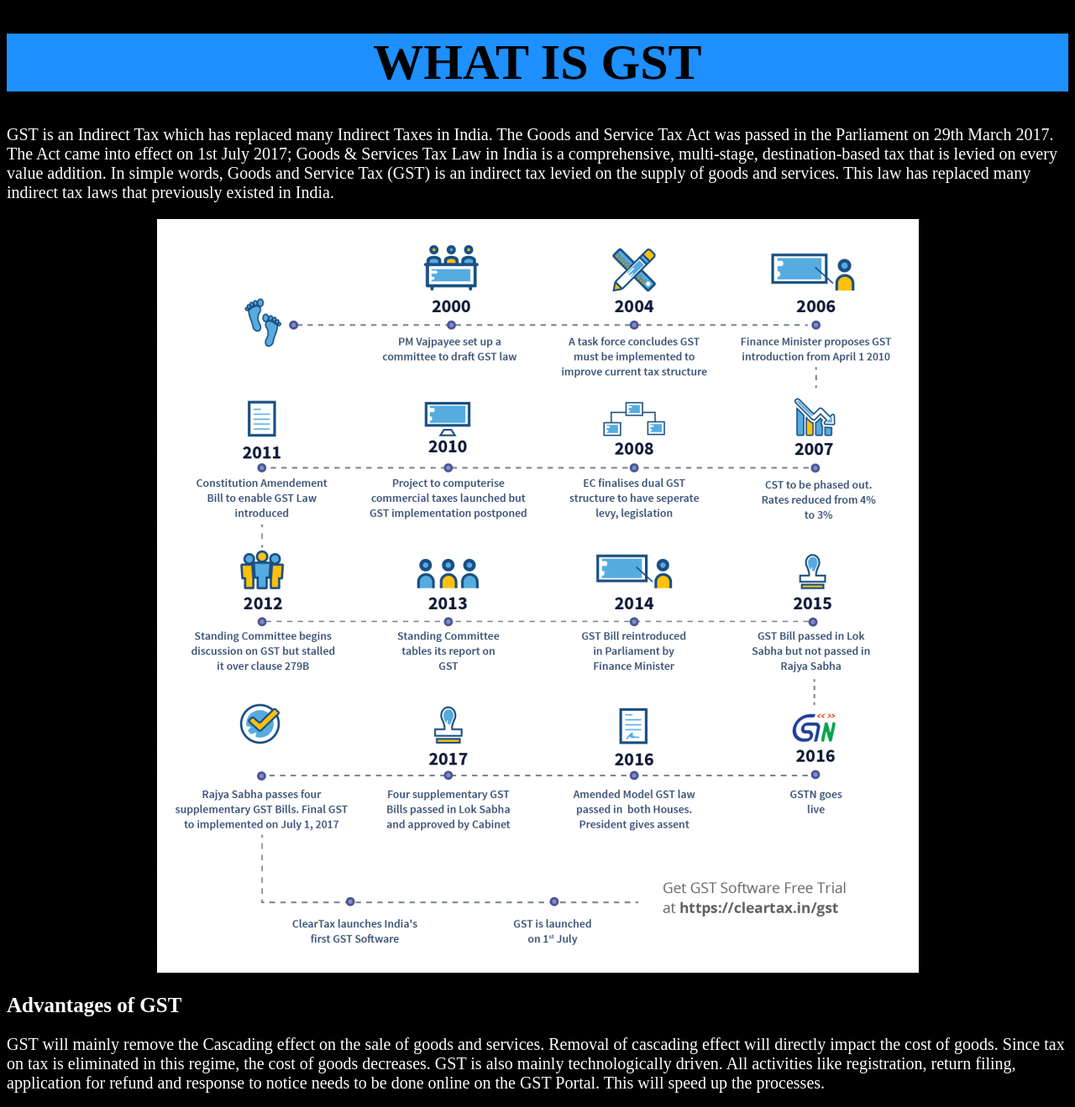
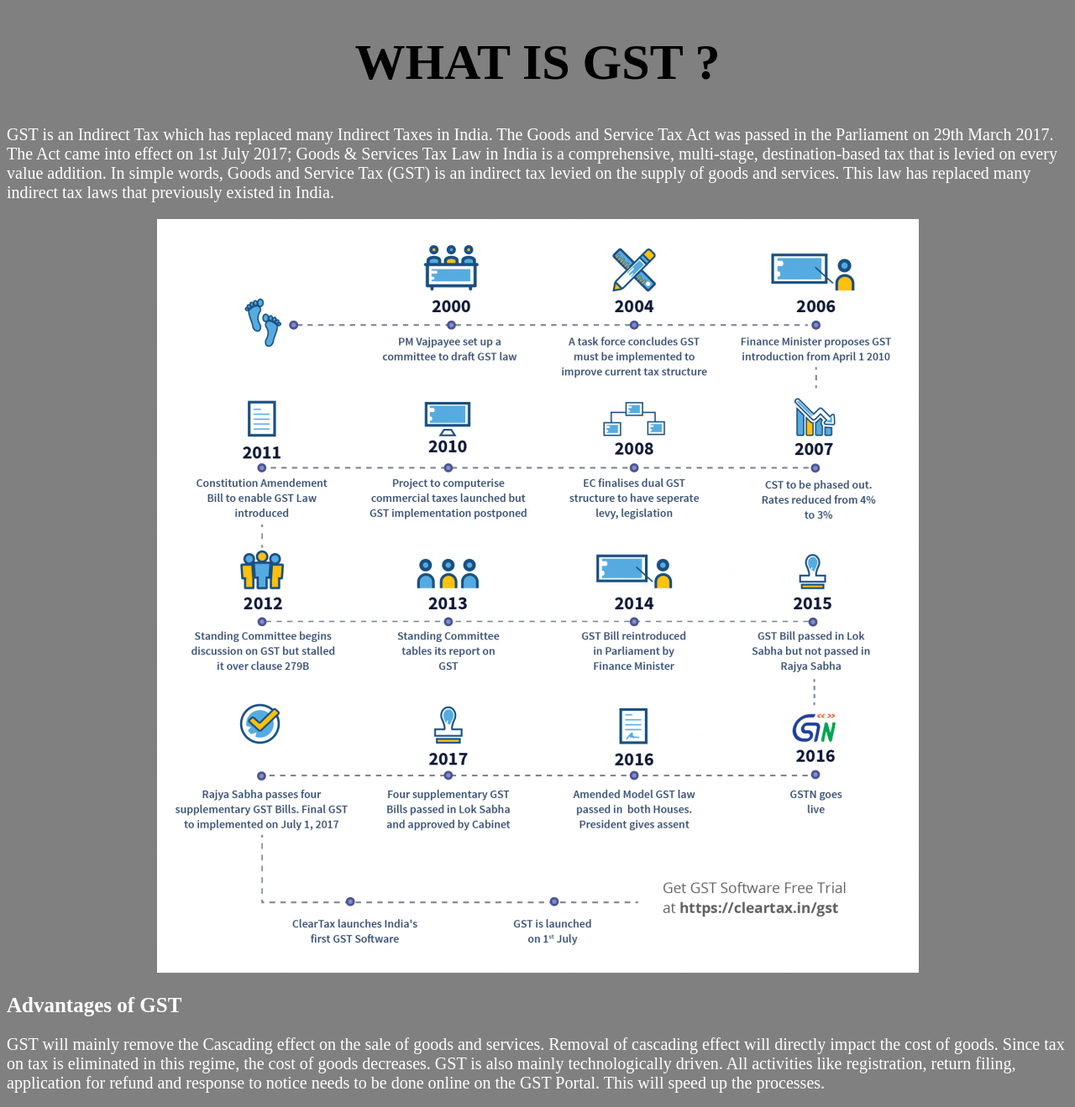
Before and after one commit to ShaakhaBrahma/GST-filing-tracker, a Django app: page /login/about/ in a window 1280 px wide. Shown: the top 1319 px of the page at 84% size. Run offline with Django 3.2, Linux system fonts and the light colour scheme.

Commit message:
changes in index

```diff
--- a/login/templates/R1a.html
+++ b/login/templates/R1a.html
@@ -1,7 +1,7 @@
 
 <html lang="en-us" class="gr__127_0_0_1">
-    <head><meta http-equiv="Content-Type" content="text/html; charset=UTF-8">
-<title>Add r1a</title>{% load static %}
+    <head><meta http-equiv="Content-Type" content="text/html; charset=UTF-8">{% load static %}
+<title>Add r1a</title>
 <link rel="stylesheet" type="text/css" href="{% static 'base.css' %}">
 <link rel="stylesheet" type="text/css" href="{% static 'forms.css' %}">
 <link rel="stylesheet" type="text/css" href="{% static 'fonts.css' %}">
@@ -9,7 +9,6 @@
         <link rel="stylesheet" type="text/css" href="{% static 'responsive.css' %}">
     </head>
 <body>
-    <img src="{% static "login/hist.jpg" %}" alt="My image">
     <div id="content-main">
 
 
--- a/login/templates/about.html
+++ b/login/templates/about.html
@@ -1,7 +1,7 @@
 <!DOCTYPE html>
-<html>
+<html><head>{% load static %}
 <style>
-body {background-color: black;}
+body {background-color: grey;}
 h1   {color: black; font-size: 60px;}
 h2   {color: white; font-size: 25px;}
 p    {color: white; font-size: 20px;}
@@ -10,18 +10,18 @@ ul   {color: white; font-size: 23px;}
 </head>
 <body>
 
-<h1 align="center" style="background-color:DodgerBlue;">WHAT IS GST</h1>
+<h1 align="center" style="background-color:transparent;">WHAT IS GST ?</h1>
 <p>GST is an Indirect Tax which has replaced many Indirect Taxes in India. The Goods and Service Tax Act was passed in the Parliament on 29th March 2017. The Act came into effect on 1st July 2017; Goods & Services Tax Law in India is a comprehensive, multi-stage, destination-based tax that is levied on every value addition.
 
 In simple words, Goods and Service Tax (GST) is an indirect tax levied on the supply of goods and services. This law has replaced many indirect tax laws that previously existed in India.</p>
 
-<center><img src="\hist.png"></center>
+<center><img src="{% static "hist.png" %}"></center>
 
 <h2>Advantages of GST </h2>
 <p>GST will mainly remove the Cascading effect on the sale of goods and services. Removal of cascading effect will directly impact the cost of goods. Since tax on tax is eliminated in this regime, the cost of goods decreases.
 
 GST is also mainly technologically driven. All activities like registration, return filing, application for refund and response to notice needs to be done online on the GST Portal. This will speed up the processes.</p>
-<center><img src="C:\Users\gaura_000\Desktop\pics\ada.png"></center>
+<center><img src="{% static "ada.png" %}"></center>
 
 <h2>What are the components of GST</h2>
 <p>There are 3 taxes applicable under this system: CGST, SGST & IGST.</p>
```
Also changed, not shown: db.sqlite3.
